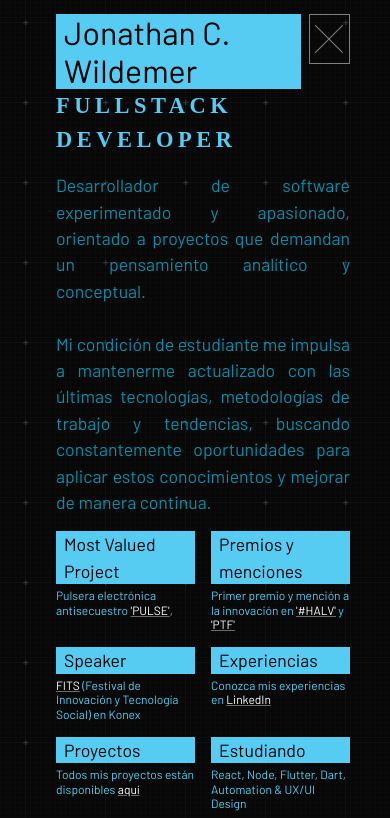
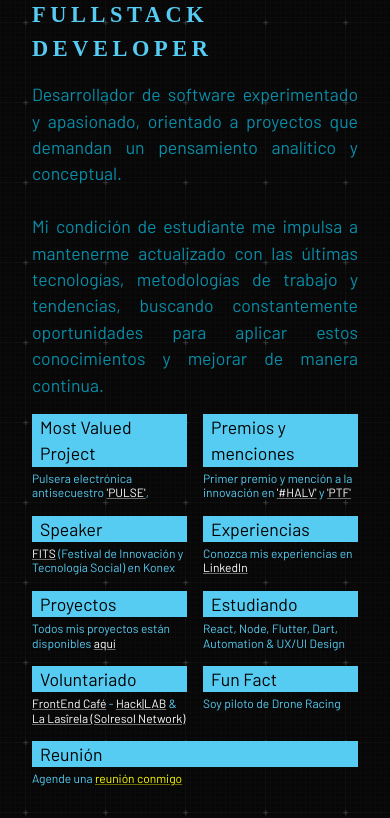
Before and after one commit to JHacklife/portfolio, a React (Vite) app: page / in a window 390 px wide. Shown: the part 1168-1986 px from the top of the page. Built offline with nearby package versions, Linux system fonts and the light colour scheme; no server answers; a web font is replaced by a local one.

Commit message:
Corrije responsive

```diff
--- a/index.html
+++ b/index.html
@@ -8,7 +8,7 @@
     <link rel="preconnect" href="https://fonts.gstatic.com" crossorigin />
     <link href="https://fonts.googleapis.com/css2?family=Barlow&display=swap" rel="stylesheet">
     <meta name="viewport" content="width=device-width, initial-scale=1.0" />
-    <title>Proyecto inicial</title>
+    <title>Jonathan Wildemer - Fullstack Developer</title>
   </head>
 
   <body>
--- a/src/pages/About/About.jsx
+++ b/src/pages/About/About.jsx
@@ -4,6 +4,7 @@ import React from 'react'
 import { Grid, Link, Stack, Typography } from '@mui/material'
 import profileIMG from '../../assets/profile.jpg'
 import Square from '../../components/Adornos'
+import CustomData from './components/CustomData'
 
 // ICONS
 
@@ -14,32 +15,23 @@ import Square from '../../components/Adornos'
 // UTILS
 
 function About() {
-
-  function Data({ title, description, custom }) {
-    return (
-      <Stack>
-        <Typography variant="body1" bgcolor="tertiary.main" color="black.main" align="left" px={1}><b>{title}</b></Typography>
-        {custom ?? <Typography variant="caption" color="tertiary.main" align="left" mt={0.5} lineHeight={1.2}>{description}</Typography>}
-      </Stack>
-    );
-  }
-
   return (
-    <Stack id="about" className="welcome" justifyContent="center" alignItems="center" spacing={3} px={5}>
+    <Stack id="about" className="welcome" justifyContent="center" alignItems="center">
 
       <Grid container spacing={2} sx={{
         px: {
-          xs: '0.5rem', // Tamaño de fuente para dispositivos móviles
+          xs: '2rem', // Tamaño de fuente para dispositivos móviles
           sm: '1.2rem', // Tamaño de fuente para dispositivos pequeños
-          md: '5rem', // Tamaño de fuente para dispositivos medianos
-          lg: '10rem', // Tamaño de fuente para dispositivos grandes
+          md: '3rem', // Tamaño de fuente para dispositivos medianos
+          lg: '5rem', // Tamaño de fuente para dispositivos grandes
           xl: '20rem', // Tamaño de fuente para dispositivos extra grandes
         },
       }}>
 
         {/* IMAGEN */}
         <Grid item>
-          <img src={profileIMG} alt="profile" height="100%" width="300px" style={{ objectFit: 'cover' }} />
+          {/* <img src={profileIMG} alt="profile" height="100%" width="300px" style={{ objectFit: 'cover' }} /> */}
+          <a href="https://app.daily.dev/jhacklife"><img src="https://api.daily.dev/devcards/e55b32da7af645e3981c0f2882576f88.png?r=mxn" height="100%" width="300px" style={{ objectFit: 'cover' }} alt="Jonathan Hacklife's Dev Card" /></a>
         </Grid>
 
         <Grid item md flexWrap="wrap">
@@ -60,7 +52,7 @@ function About() {
           {/* OTROS DATOS */}
           <Grid container spacing={2}>
             <Grid item xs={6} md={4}>
-              <Data title="Most Valued Project" custom={
+              <CustomData title="Most Valued Project" custom={
                 <Typography variant="caption" color="tertiary.main" align="left" mt={0.5} lineHeight={1.2}>
                   Pulsera electrónica antisecuestro <Link href="https://culturageek.com.ar/argentino-creo-una-pulsera-anti-secuestro/" target="_blank">'PULSE'</Link>,
                 </Typography>
@@ -68,7 +60,7 @@ function About() {
             </Grid>
 
             <Grid item xs={6} md={4}>
-              <Data title="Premios y menciones" custom={
+              <CustomData title="Premios y menciones" custom={
                 <Typography variant="caption" color="tertiary.main" align="left" mt={0.5} lineHeight={1.2}>
                   Primer premio y mención a la innovación en <Link href="https://www.argentina.gob.ar/noticias/primera-hackaton-nacional-para-ayudar-frenar-la-violencia-contra-las-mujeres-0/" target="_blank">'#HALV'</Link> y <Link href="https://buenosaires.gob.ar/noticias/programa-tu-futuro-cerro-el-ano-con-el-ultimo-interclubes/" target="_blank">'PTF'</Link>
                 </Typography>
@@ -76,38 +68,38 @@ function About() {
             </Grid>
 
             <Grid item xs={6} md={4}>
-              <Data title="Speaker" custom={
+              <CustomData title="Speaker" custom={
                 <Typography variant="caption" color="tertiary.main" align="left" mt={0.5} lineHeight={1.2}><Link href="https://www.fits.ong/argentina/oradores.php/" target="_blank">FITS</Link> (Festival de Innovación y Tecnología Social) en Konex</Typography>
               } />
             </Grid>
             <Grid item xs={6} md={4}>
-              <Data title="Experiencias" custom={
+              <CustomData title="Experiencias" custom={
                 <Typography variant="caption" color="tertiary.main" align="left" mt={0.5} lineHeight={1.2}>Conozca mis experiencias en <Link href="https://www.linkedin.com/in/jonathanhacklife/" target="_blank">LinkedIn</Link></Typography>
               } />
             </Grid>
 
             <Grid item xs={6} md={4}>
-              <Data title="Proyectos" custom={
+              <CustomData title="Proyectos" custom={
                 <Typography variant="caption" color="tertiary.main" align="left" mt={0.5} lineHeight={1.2}>
                   Todos mis proyectos están disponibles <Link href="https://gitlab.com/users/jonathanhacklife/projects/" target="_blank">aquí</Link></Typography>
               } />
             </Grid>
 
             <Grid item xs={6} md={4}>
-              <Data title="Estudiando" description="React, Node, Flutter, Dart, Automation & UX/UI Design" />
+              <CustomData title="Estudiando" description="React, Node, Flutter, Dart, Automation & UX/UI Design" />
             </Grid>
             <Grid item xs={6} md={4}>
-              <Data title="Voluntariado" custom={
+              <CustomData title="Voluntariado" custom={
                 <Typography variant="caption" color="tertiary.main" align="left" mt={0.5} lineHeight={1.2}><Link href="https://frontend.cafe/equipo/" target="_blank">FrontEnd Café</Link> - <Link href="https://discord.com/invite/QeHShEYb8G/" target="_blank">Hack|LAB</Link> & <Link href="https://discord.gg/9Gj8yV9uBP" target="_blank">La Lasîrela (Solresol Network)</Link></Typography>
               } />
             </Grid>
 
             <Grid item xs={6} md={4}>
-              <Data title="Fun Fact" description="Soy piloto de Drone Racing" />
+              <CustomData title="Fun Fact" description="Soy piloto de Drone Racing" />
             </Grid>
 
             <Grid item xs={12} md={4}>
-              <Data title="Reunión" custom={
+              <CustomData title="Reunión" custom={
                 <Typography variant="caption" color="tertiary.main" align="left" mt={0.5} lineHeight={1.2}>Agende una <Link href="https://calendly.com/jonathanhacklife/1to1/" target="_blank" color="#ffff00">reunión conmigo</Link></Typography>
               } />
             </Grid>
--- /dev/null
+++ b/src/pages/About/components/CustomData.jsx
@@ -0,0 +1,12 @@
+import { Stack, Typography } from "@mui/material"
+
+const CustomData = ({ title, description, custom }) => {
+  return (
+    <Stack>
+      <Typography variant="body1" bgcolor="tertiary.main" color="black.main" align="left" px={1}><b>{title}</b></Typography>
+      {custom ?? <Typography variant="caption" color="tertiary.main" align="left" mt={0.5} lineHeight={1.2}>{description}</Typography>}
+    </Stack>
+  )
+}
+
+export default CustomData
--- a/src/pages/LangsAndTools/LangsAndTools.jsx
+++ b/src/pages/LangsAndTools/LangsAndTools.jsx
@@ -24,7 +24,7 @@ function LangsAndTools() {
   return (
     <Grid id="langsAndTools" className="welcome" justifyContent="center" alignItems="center" container sx={{
       px: {
-        xs: '0.5rem', // Tamaño de fuente para dispositivos móviles
+        xs: '2rem', // Tamaño de fuente para dispositivos móviles
         sm: '1.2rem', // Tamaño de fuente para dispositivos pequeños
         md: '3rem', // Tamaño de fuente para dispositivos medianos
         lg: '5rem', // Tamaño de fuente para dispositivos grandes
@@ -56,6 +56,7 @@ function LangsAndTools() {
             Actividad de hoy <Visible condition={new_xp != 0}>[+{abbreviateNumber(new_xp)}]</Visible>
           </Typography>
         </Stack>
+
       </Grid>
     </Grid>
   )
```
